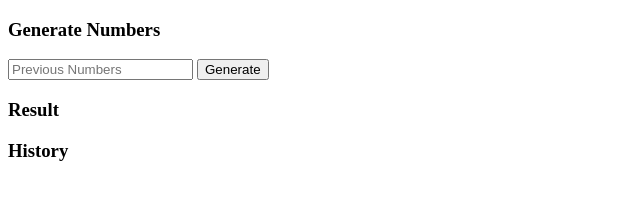
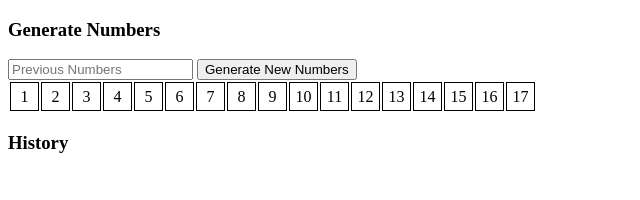
Before and after one commit to WooFerPPK/NumberPicker, a plain HTML site: page index.html in a window 1280 px wide. Shown: the whole page, without its empty margins (0-640 px from the left). Drawn offline with Linux system fonts and the light colour scheme.

Commit message:
Add files via upload

```diff
--- a/index.html
+++ b/index.html
@@ -1,21 +1,53 @@
 <!DOCTYPE html>
+<head>
+    <style>
+        .selected {
+            color: white;
+            background-color: black;
+            font-weight: bold;
+        }
+        #history {
+            display: flex;
+            flex-direction: column-reverse;
+        }
+        #history li {
+            cursor: pointer;
+            flex: 0 0 auto;
+        }
+        .row {
+            display: block;
+        }
+        #board td {
+            border: 1px solid black;
+            text-align: center;
+            width:25px;
+            height: 25px;
+        }
+    </style>
+</head>
 <html>
-    <body>
+<body>
+    <div class="row">
         <div>
             <h3>Generate Numbers</h3>
             <input placeholder="Previous Numbers" id="numbers" type="text" />
-            <button id="run">Generate</button>
+            <button id="run">Generate New Numbers</button>
         </div>
         <div>
-            <h3>Result</h3>
-            <span id="result"></span>
+            <div id="board"></div>
+            <!-- <h3>Result</h3>
+            <span id="result"></span> -->
         </div>
+    </div>
+    <div class="row">
+
         <div>
             <h3>History</h3>
             <ul id="history">
 
             </ul>
         </div>
-        <script src="scripts/NumberPicker.js" type="module"></script>
-    </body>
+    </div>
+    <script src="scripts/NumberPicker.js" type="module"></script>
+</body>
 </html>
--- a/scripts/NumberPicker.js
+++ b/scripts/NumberPicker.js
@@ -1,17 +1,15 @@
 import { Picks } from './Picks.js';
 import { History } from './History.js';
+import { RuleCheck } from './RuleCheck.js';
+import { NumberTable } from './NumberTable.js';
 
 const RESULT_HISTORY = new History();
-
-function pickNumbers(pastNumbers) {
-    const picks = new Picks({
+const CONFIG = {
     // How many numbers to generate
     numberIndex: 3,
     // Maxiumn and minium pool of numbers to generate from
-        maxNumber: 10,
+    maxNumber: 17,
     lowestNumber: 1,
-        // Previous numbers inputed
-        pastResult: pastNumbers,
     // Add the generated numbers and make sure they are in the range of the minium
     // and maximium sum range.
     minSumNumber: 3,
@@ -22,7 +20,11 @@ function pickNumbers(pastNumbers) {
     // What number will the program consider "High". This is used to determine the High and
     // Low value amount.
     highThreshold: 5
-    });
+};
+const TABLE = new NumberTable({...CONFIG, element:document.getElementById('board')});
+
+function pickNumbers(pastNumbers) {
+    const picks = new Picks({...CONFIG, pastResult: pastNumbers});
     picks.run();
     return picks.result;
 }
@@ -52,11 +54,15 @@ function displayHistory(numbers) {
     const historyList = document.getElementById('history');
     const listItem = document.createElement('li');
     listItem.innerText = (numbers.length != 0) ? numbers.toString() : "Error";
+    listItem.addEventListener('click', (event)=>{
+        TABLE.update(event.target.innerText.split(','));
+    });
     historyList.appendChild(listItem);
 }
 
 function displayResult(pickedNumbers) {
-    document.getElementById('result').innerText = (pickedNumbers.length !== 0) ? pickedNumbers.toString() : "Error";
+    // document.getElementById('result').innerText = (pickedNumbers.length !== 0) ? pickedNumbers.toString() : "Error";
+    TABLE.update(pickedNumbers);
 }
 
 function runButtonAction() {
@@ -76,5 +82,10 @@ function initNumberPicker() {
 
 // Wait For the Dom To finish loading;
 document.addEventListener('DOMContentLoaded', () => {
+    document.getElementById('numbers').addEventListener('change', (event) => {
+        if (event.target.value) {
+            TABLE.update(parseInputNumbers(event.target.value));
+        }
+    })
     initNumberPicker();
 });
--- /dev/null
+++ b/scripts/NumberTable.js
@@ -0,0 +1,65 @@
+export class NumberTable {
+    constructor({maxRows = 10, maxNumber, element}) {
+        this.maxNumber = maxNumber;
+        this.maxRows = maxRows;
+        this.element = element
+        this.table = this.create(this.element);
+    }
+
+    create(element) {
+        let table = [];
+        let tableElement = document.createElement('table');
+        let rowCount = 0;
+        let maxCalcRow = 0;
+        const number = this.maxNumber;
+
+        for (let i = this.maxRows; i >= 1; i--) {
+            if (number % i === 0) {
+                maxCalcRow = i;
+                break;
+            }
+        }
+
+        for (let arrayIndex = 0; arrayIndex <= (number - 1); arrayIndex++) {
+            let outputNumber = arrayIndex + 1;
+
+            if (!table[rowCount]) {
+                table.push([outputNumber]);
+            } else {
+                table[rowCount].push(outputNumber);
+            }
+
+            rowCount++;
+
+            if (rowCount === maxCalcRow) {
+                rowCount = 0;
+            }
+        }
+
+        for (let row = 0; row <= (table.length - 1); row++) {
+            const tr = document.createElement('tr');
+            for (let column = 0; column <= (table[row].length - 1); column++) {
+                const number = table[row][column];
+                const td = document.createElement('td');
+                td.innerText = number;
+                td.id = `slot-${number}`;
+                td.className = 'slot';
+                tr.appendChild(td);
+            }
+            tableElement.appendChild(tr)
+        }
+        element.appendChild(tableElement);
+        return element;
+    }
+
+    update(pickedNumbers) {
+        for (let slot = 0; slot <= this.element.getElementsByClassName("slot").length - 1; slot++) {
+            this.element.getElementsByClassName("slot")[slot].classList.remove("selected");
+            for (let picked = 0; picked <= pickedNumbers.length; picked++) {
+                if (this.element.getElementsByClassName("slot")[slot].id === `slot-${pickedNumbers[picked]}`) {
+                    this.element.getElementsByClassName("slot")[slot].classList.add("selected");
+                }
+            }
+        }
+    }
+}
--- a/scripts/Picks.js
+++ b/scripts/Picks.js
@@ -48,6 +48,7 @@ export class Picks {
     }
 
     checkIfValid(numbers) {
+        let valid = false;
         // Check if the numbers follow the rules.
         this.RuleCheck.numbers = numbers;
 
@@ -55,15 +56,17 @@ export class Picks {
         this.checkListResults = checkList;
 
         for (const item in checkList) {
-          if (checkList[item] === false) {
-              return [];
-          }
+            if (checkList[item] === false) {
+                return [];
+            }
         }
         return numbers;
+
+
     }
 
     run() {
-	const maxLoops = 1000;
+        const maxLoops = 1000;
         let limiter = 0;
         do {
             limiter++;
@@ -76,7 +79,7 @@ export class Picks {
             }
         }
         while (this.result.length === 0 && limiter <= maxLoops);
-	this.checkListResults.tries = limiter;
+        this.checkListResults.tries = limiter;
         console.log(this.checkListResults);
     }
 }
--- a/scripts/RuleCheck.js
+++ b/scripts/RuleCheck.js
@@ -5,9 +5,14 @@ export class RuleCheck {
     this.minSumNumber = options.minSumNumber;
     this.maxSumNumber = options.maxSumNumber;
     this.repeatHitAmount = options.repeatHitAmount;
+    this.highAndLowValidAmounts = options.highAndLowValidAmounts;
+    this.evenAndOddValidAmounts = options.evenAndOddValidAmounts;
   }
 
   get numbers() {
+    for (let i = 0; i < this._numbers.length; i++) {
+      this._numbers[i] = parseInt(this._numbers[i]);
+    }
     return this._numbers;
   }
 
```
Lines whose indentation alone changed are shown as unchanged.
